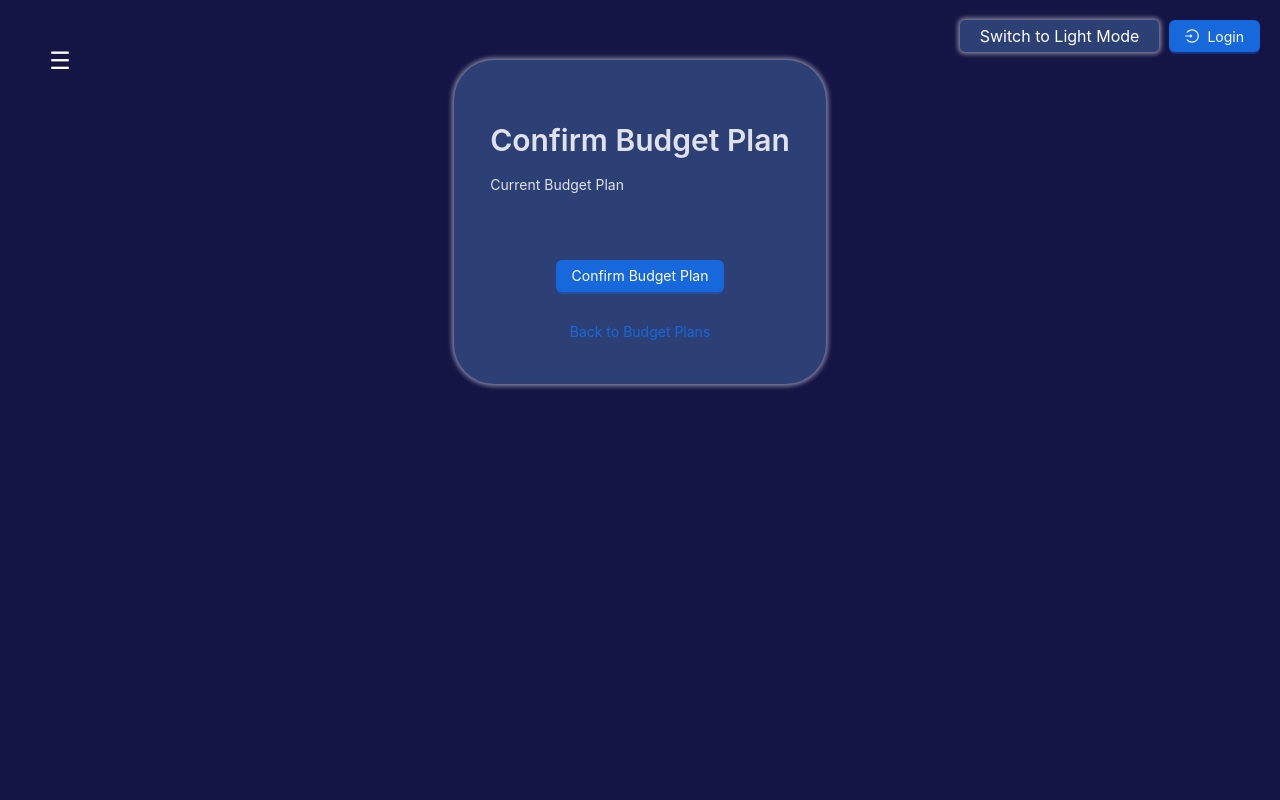
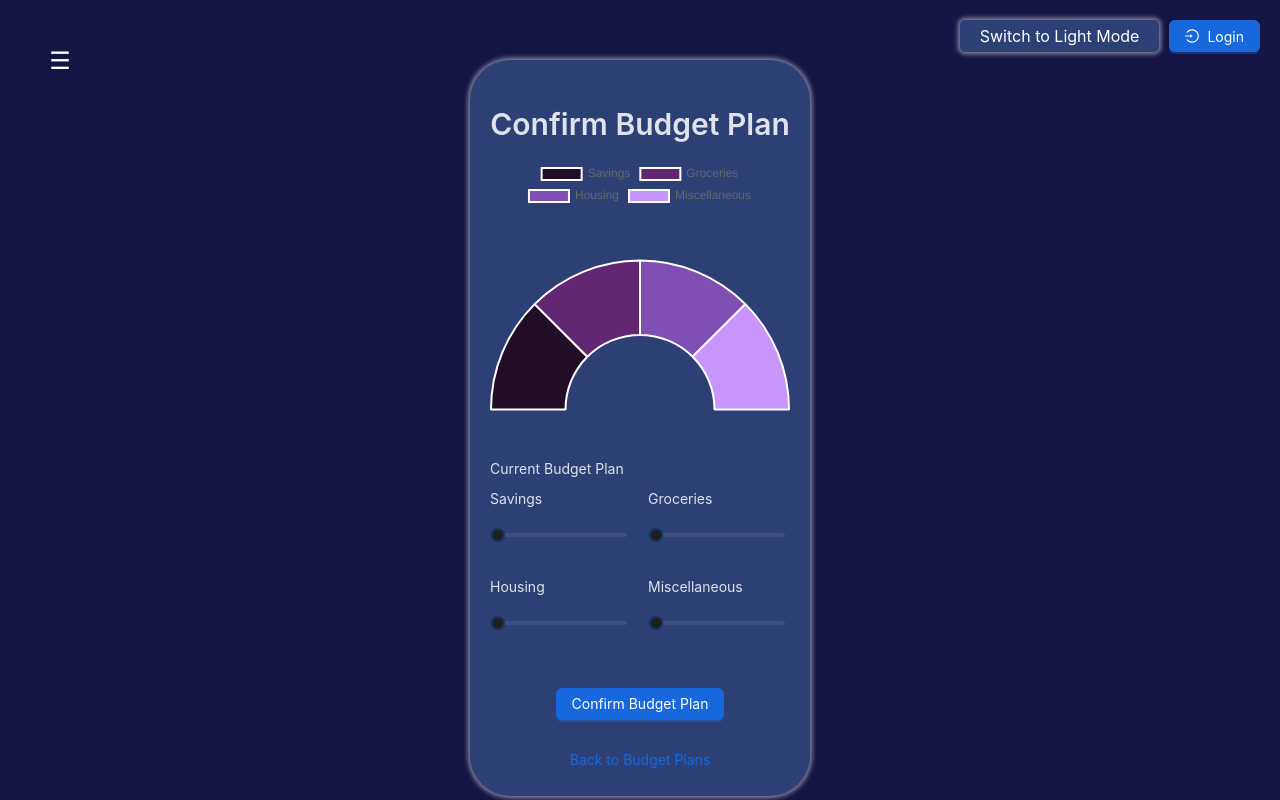
Before and after one commit to daviddavini/CS130-Budget, a React (Create React App) app in the folder frontend/: page /confirmplan in a window 1280 px wide. Built offline with nearby package versions, Linux system fonts and the light colour scheme.

Commit message:
User Sign Up: Budget Visualization
Created a donut chart data visualization for the confirm budget plan page.

```diff
--- a/frontend/src/BudgetPlan.js
+++ b/frontend/src/BudgetPlan.js
@@ -1,6 +1,6 @@
 import React from 'react';
-import { Link } from 'react-router-dom';
-import { Form, Input, Button, Checkbox, Typography, notification } from 'antd';
+import { Link, useNavigate } from 'react-router-dom';
+import { Form, Input, Button, Checkbox, Typography, notification, InputNumber } from 'antd';
 import { useState, useContext } from 'react';
 import { ThemeContext } from './App';
 
@@ -12,35 +12,48 @@ const BudgetPlan = () => {
     const [income, setIncome] = useState(0);
     const [expenses, setExpenses] = useState(0);
     const [savings, setSavings] = useState(0);
+    const navigate = useNavigate();
 
-    const handleIncomeChange = (e) => {
-        setIncome(e.target.value);
+    const handleIncomeChange = (value) => {
+        setIncome(value);
     };
 
-    const handleExpensesChange = (e) => {
-        setExpenses(e.target.value);
+    const handleExpensesChange = (value) => {
+        setExpenses(value);
     };
 
-    const handleSavingsChange = (e) => {
-        setSavings(e.target.value);
+    const handleSavingsChange = (value) => {
+        setSavings(value);
     };
+
+    const onFinish = (values) => {
+        console.log('Budget Plan:', values);
+        notification.success({
+            message: 'Budget Plan Created',
+            description: `Alter your plan as needed. Click 'Confirm Budget Plan' to proceed.`,
+        });
+        navigate('/confirmplan');
+    }
 
     return (
         <div>
             <h1>Let's Make Your Plan</h1>
             <Form
                 layout="horizontal"
+                onFinish = {onFinish}
             >
                 <Form.Item
                     label="Monthly Income:"
                     name="income"
-                    rules={[{ required: true, message: 'Income cannot be empty.' }
+                    rules={[{ required: true, message: 'Income cannot be empty.' },
+                        { type: 'number', message: 'Income must be a number.' },
                     ]}
                 >
 
-                    <Input
+                    <InputNumber
                         value={income}
                         onChange={handleIncomeChange}
+                        min = {0}
                     />
 
                 </Form.Item>
@@ -48,31 +61,37 @@ const BudgetPlan = () => {
                 <Form.Item
                     label="Estimated Monthly Expenses:"
                     name="expenses"
-                    rules={[{ required: true, message: 'Expenses cannot be empty.' }]}
+                    rules={[{ required: true, message: 'Expenses cannot be empty.'},
+                        { type: 'number', message: 'Expenses must be a number.' },
+                    ]}
                 >
-                    <Input
+                    <InputNumber
                         value={expenses}
                         onChange={handleExpensesChange}
+                        min = {0}
+                        max = {income}
                     />
                 </Form.Item>
 
                 <Form.Item
                     label="Desired Monthly Savings:"
                     name="savings"
-                    rules={[{ required: true, message: 'Savings cannot be empty.' }]}
+                    rules={[{ required: true, message: 'Savings cannot be empty.' },
+                        { type: 'number', message: 'Savings must be a number.' },
+                    ]}
                 >
-                    <Input
+                    <InputNumber
                         value={savings}
                         onChange={handleSavingsChange}
+                        min = {0}
+                        max = {income - expenses}
                     />
                 </Form.Item>
 
                 <Form.Item>
-                    <Link to = "/confirmplan">
                     <Button type="primary" htmlType="submit">
                         Make My Plan
                     </Button>
-                    </Link>
                 </Form.Item>
             </Form>
         </div>
--- a/frontend/src/ConfirmBudgetPlan.js
+++ b/frontend/src/ConfirmBudgetPlan.js
@@ -1,32 +1,134 @@
 import React from 'react';
-import { Link } from 'react-router-dom';
-import { Form, Input, Button, Checkbox, Typography, notification, Graph } from 'antd';
+import { Link, useNavigate } from 'react-router-dom';
+import { Form, Input, Button, Checkbox, Typography, notification, Row, Col, Slider } from 'antd';
 import { useState, useContext } from 'react';
 import { ThemeContext } from './App';
+
+import {
+    Chart as ChartJS,
+    ArcElement,
+    Tooltip,
+    Legend,
+    Chart,
+} from 'chart.js';
+import { Doughnut } from 'react-chartjs-2';
+ChartJS.register(ArcElement, Tooltip, Legend);
 
 const { Title } = Typography;
 
 const ConfirmBudgetPlan = () => {
     const theme = useContext(ThemeContext);
     const [form] = Form.useForm();
+    const navigate = useNavigate();
+
+    const income = 1000; // Placeholder for income, get value from account
+    const [savingsLimit, setSavings] = useState(200);
+    const [groceryLimit, setGroceries] = useState(200);
+    const [housingLimit, setHousing] = useState(200);
+    const [miscellaneousLimit, setMiscellaneous] = useState(200);
+
+    const data = {
+        labels: ['Savings', 'Groceries', 'Housing', 'Miscellaneous'],
+        datasets: [
+            {
+                label: 'Budget Plan',
+                data: [savingsLimit, groceryLimit, housingLimit, miscellaneousLimit],
+                backgroundColor: [
+                    'rgb(33, 13, 38)',
+                    'rgb(99, 38, 115)',
+                    'rgb(128, 79, 179)',
+                    'rgb(200, 150, 250)',
+                ],
+                hoverOffset: 4,
+                circumference: 180,
+                rotation: 270
+            },
+        ],
+    };
+
+    const options = {
+
+    };
+
+    const handleSliderChange = (setter, value) => {
+        const total = savingsLimit + groceryLimit + housingLimit + miscellaneousLimit - setter(value);
+        if (total <= income) {
+            setter(value);
+        } else {
+
+        }
+    };
+
+
+    const onFinish = (values) => {
+        console.log('Budget Plan:', values);
+        notification.success({
+            message: 'Budget Plan Confirmed',
+            description: `Happy Saving!`,
+        });
+        navigate('/');
+    };
 
     return (
-    <div style={{ padding: 16 }}>
+        <div style={{ theme }}>
             <Title level={2}>Confirm Budget Plan</Title>
+
             <Form
                 form={form}
                 layout="vertical"
                 style={{ maxWidth: 600, margin: 'auto' }}
+                onFinish={onFinish}
+                initialValues={{
+                    savings: 20,
+                    groceries: 20,
+                    housing: 20,
+                    miscellaneous: 20,
+                }}
             >
+
+                <Doughnut data={data} options={options} />
                 <Form.Item label="Current Budget Plan">
-
+                    <Row gutter={16}>
+                        <Col span={12}>
+                            <Form.Item label="Savings" name="savings">
+                                <Slider min={0}
+                                        max={income}
+                                        value = {savingsLimit}
+                                        onChange={(value) => handleSliderChange(setSavings, value)}/>
+                            </Form.Item>
+                        </Col>
+                        <Col span={12}>
+                            <Form.Item label="Groceries" name="groceries">
+                                <Slider min={0}
+                                        max={income}
+                                        value = {groceryLimit}
+                                        onChange={(value) => handleSliderChange(setGroceries, value)}/>
+                            </Form.Item>
+                        </Col>
+                    </Row>
+                    <Row gutter={16}>
+                        <Col span={12}>
+                            <Form.Item label="Housing" name="housing">
+                                <Slider min={0}
+                                        max={income}
+                                        value = {housingLimit}
+                                        onChange={(value) => handleSliderChange(setHousing, value)}/>
+                            </Form.Item>
+                        </Col>
+                        <Col span={12}>
+                            <Form.Item label="Miscellaneous" name="miscellaneous">
+                                <Slider min={0}
+                                        max={income}
+                                        value = {miscellaneousLimit}
+                                        onChange={(value) => handleSliderChange(setMiscellaneous, value)}/>
+                            </Form.Item>
+                        </Col>
+                    </Row>
                 </Form.Item>
                 <Form.Item>
-            <Link to="/" style={{ color: theme.primaryColor }}>
                     <Button type="primary" htmlType="submit">
                         Confirm Budget Plan
                     </Button>
-          </Link>
                 </Form.Item>
             </Form>
             <Link to="/budgetplan" style={{ color: theme.primaryColor }}>
--- a/frontend/src/GoogleLoginButton.js
+++ b/frontend/src/GoogleLoginButton.js
@@ -2,6 +2,7 @@ import React, { useContext } from 'react';
 import { GoogleLogin } from '@react-oauth/google';
 import { ThemeContext } from './App';
 import { AuthContext } from './AuthContext';
+import { useNavigate } from 'react-router-dom';
 import './GoogleLoginButton.css';
 import './Login.css';
 
@@ -10,6 +11,7 @@ function GoogleLoginButton() {
   const { login } = useContext(AuthContext);
 
 
+  const navigate = useNavigate();
   const handleSuccess = (credentialResponse) => {
     console.log('Login Success:', credentialResponse);
     login(credentialResponse.credential);
@@ -19,13 +21,17 @@ function GoogleLoginButton() {
       body: JSON.stringify({ token: credentialResponse.credential }),
     })
       .then((res) => {
-        console.log('Backend response:', res);
-        return res.json()
-  })
+        if (!res.ok) {
+          throw new Error('Google-Auth Response Error');
+        }
+        return res.json();
+      })
       .then((data) => {
         console.log('Backend response:', data);
         if (data.token) {
           localStorage.setItem('token', data.token);
+          console.log('Navigating to home page');
+          navigate('/');
         } else if (data.error) {
           console.error('Authentication error:', data.error);
         }
--- a/frontend/src/Signup.js
+++ b/frontend/src/Signup.js
@@ -1,5 +1,5 @@
 import React from 'react';
-import { Link } from 'react-router-dom';
+import { Link, useNavigate } from 'react-router-dom';
 import { Form, Input, Button, Typography, notification } from 'antd';
 import { useContext } from 'react';
 import { ThemeContext } from './App';
@@ -10,14 +10,16 @@ const { Title } = Typography;
 
 const Signup = () => {
     const { theme } = useContext(ThemeContext);
+    const navigate = useNavigate();
 
-   /*  const onFinish = (values) => {
+    const onFinish = (values) => {
         console.log('Sign-Up Data:', values);
         notification.success({
             message: 'Account Created',
             description: `Welcome, ${values.username}! Your account has been successfully created.`,
         });
-    }; */
+        navigate('/budgetplan');
+    };
 
     return (
         <div className={`signup-block ${theme}`} style={{ padding: '20px', maxWidth: '400px', margin: 'auto' }}>
@@ -28,8 +30,8 @@ const Signup = () => {
             />
             <Title level={2} style={{ textAlign: 'center' }}>Welcome to Clever Cash!</Title>
             <Form
-                //name="signup_form"
-                //onFinish={onFinish}
+                name="signup_form"
+                onFinish={onFinish}
                 layout="vertical"
             >
                 <Form.Item
@@ -66,11 +68,9 @@ const Signup = () => {
                     <Input.Password />
                 </Form.Item>
                 <Form.Item>
-                    <Link to="/budgetplan">
                     <Button type="primary" htmlType="submit" block>
                         Start Saving!
                     </Button>
-                    </Link>
                     <Link to="/login">
                         <Button type="default" htmlType='button' style={{marginTop: '15px'}}>
                             ← Back
```
Also changed, not shown: frontend/package.json (+6 -1 lines), 1 other file (tests, documents, lock files or other folders). Lines whose indentation alone changed are shown as unchanged.
